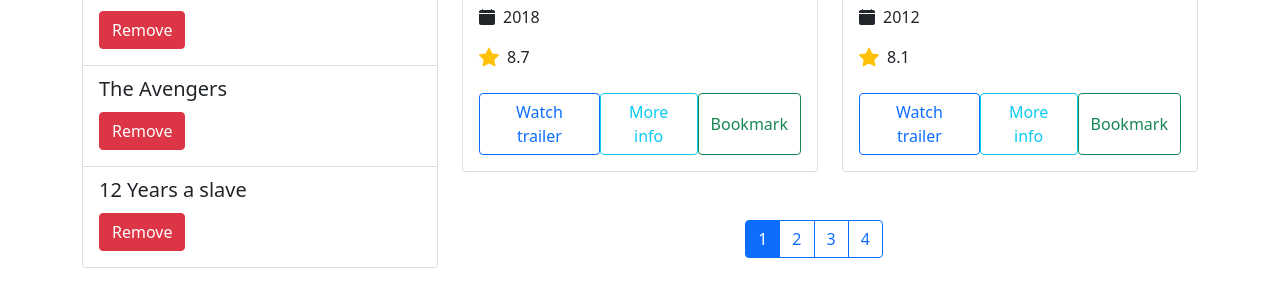
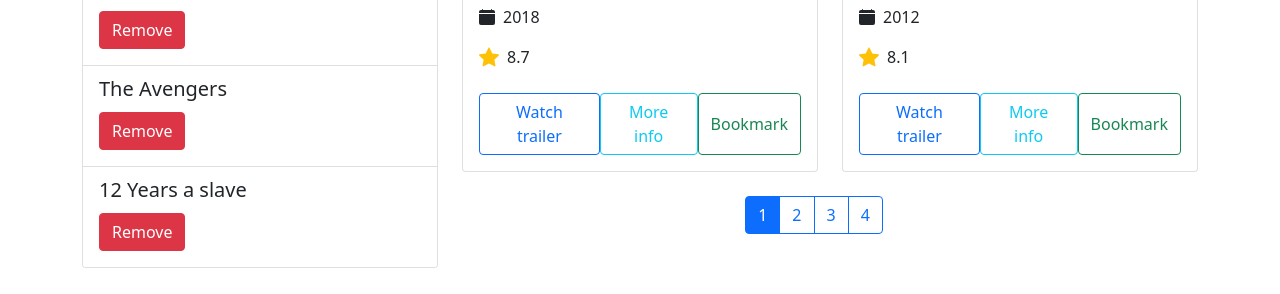
Before and after one commit to dilmurod1234/homework-10, a plain HTML site: page index.html in a window 1280 px wide. Shown: the part 506-800 px from the top of the page. Drawn offline with Linux system fonts and the light colour scheme.

```diff
--- a/index.html
+++ b/index.html
@@ -11,7 +11,7 @@
     <section>
         <div class="container">
             <h1 class="mt-4 fw-bold text-center">Movies catalog</h1>
-            <div class="row mt-3 mb-4">
+            <div class="row mt-3">
                 <div class="col-4">
                     <form class="mb-4">
                         <input type="text" class="form-control mb-3" placeholder="ave">
@@ -191,7 +191,7 @@
                                 </div>
                             </div>
                         </div>
-                        <div class="row mt-5">
+                        <div class="row mt-4">
                             <div class="col-12">
                                 <div class="btn-toolbar d-flex justify-content-center">
                                     <div class="btn-group me-2" role="group" aria-label="First group">
```
